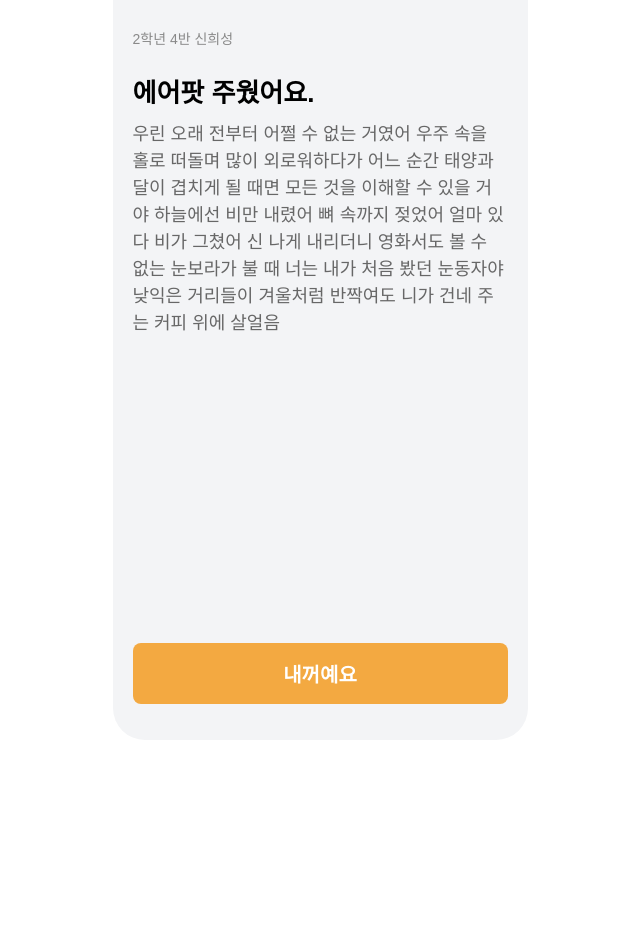
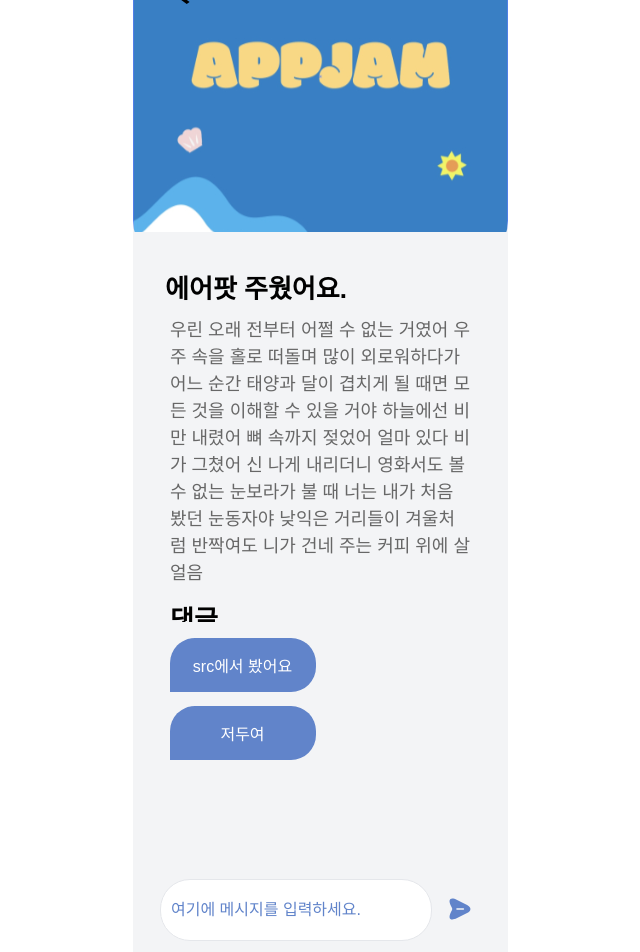
Before and after one commit to CRUISETEAM/Aditno, a SvelteKit app: page /lost/content in a window 1280 px wide. Shown: the part 120-1072 px from the top of the page, without its empty margins (320-960 px from the left). Before the commit the page ends 868 px from the top, so only its background shows below. Built offline with nearby package versions, Linux system fonts and the light colour scheme.

Commit message:
RE :: lost/content 디자인 반영

```diff
--- a/src/routes/insert/lostform/+page.svelte
+++ b/src/routes/insert/lostform/+page.svelte
@@ -1,10 +1,8 @@
 <script>
-  // SvelteKit의 내장 `goto` 함수 가져오기
   import { goto } from '$app/navigation';
 
-  // 제출 핸들러 함수
   function handleSubmit() {
-    goto('/lost'); // SvelteKit의 goto 함수를 사용하여 페이지 이동
+    goto('/lost');
   }
 </script>
 
--- a/src/routes/lost/content/+page.svelte
+++ b/src/routes/lost/content/+page.svelte
@@ -1,38 +1,60 @@
 <script>
-    const goBack = () => {
+    import { onMount } from "svelte";
+
+    let messages = ["src에서 봤어요", "저두여"];
+    let newMessage = "";
+
+    function sendMessage() {
+        if (newMessage.trim() !== "") {
+            messages = [...messages, newMessage];
+            newMessage = "";
+            scrollToBottom();
+        }
+    }
+
+    function goBack() {
         history.back();
-    };
+    }
 
-    const navigateToPap = () => {
-        window.location.href = "/find/pap";
-    };
+    function scrollToBottom() {
+        const messageList = document.getElementById('messageList');
+        // @ts-ignore
+        messageList.scrollTop = messageList.scrollHeight;
+    }
+
+    onMount(() => {
+        scrollToBottom();
+    });
 </script>
 
 <style>
     .app-container {
         width: 375px;
-        height: 812px;
+        height: 1100px;
         display: flex;
         flex-direction: column;
         align-items: center;
-        justify-content: flex-start;
+        justify-content: space-between;
+        position: relative;
         background-color: #F3F4F6;
         font-family: 'Pretendard', sans-serif;
         margin: 0 auto;
         overflow: hidden;
         border-radius: 32px;
-        padding: 20px;
-        position: relative;
+        margin-top: 40px;
     }
 
     .header {
         display: flex;
         align-items: center;
         padding: 16px;
-        padding-top: 48px;
         font-size: 28px;
         font-weight: bold;
         width: 100%;
+        position: absolute;
+        top: 50px;
+        left: 24px;
+        z-index: 10;
     }
 
     .back-button {
@@ -50,49 +72,117 @@
         margin-right: 8px;
     }
 
-    .content {
-        padding: 16px;
-        flex: 1;
-        overflow-y: auto;
+    .notice {
         width: 100%;
+        height: 350px;
+        background-image: url('/appjam.svg');
+        background-size: cover;
+        background-position: center;
+        margin-bottom: 20px;
+        border-top-left-radius: 8px;
+        border-top-right-radius: 8px;
     }
-
-
 
     .title {
         font-size: 26px;
         font-weight: 700;
         margin-bottom: 12px;
+        margin-left: -128px;
     }
 
-    .subtitle {
-        font-size: 14px;
-        color: #898989;
-        margin-bottom: 24px;
+    .content {
+        padding: 16px;
+        width: 100%;
+        display: flex;
+        flex-direction: column;
+        align-items: center;
+        flex-grow: 1;
+        overflow-y: auto;
     }
 
     .content-text {
         font-size: 18px;
         line-height: 1.5;
         color: #676767;
+        max-width: 300px;
+        text-align: left;
+        margin-bottom: 12px;
     }
 
-    .button-container {
-        padding: 16px;
-        width: 100%;
+    .subtitle {
+        font-size: 26px;
+        font-weight: 700;
+        margin-bottom: 12px;
+        margin-left: -252px;
     }
 
-    .button {
+    .chat-container {
         width: 100%;
-        padding: 16px 0;
-        background-color: #F3A941;
-        color: white;
+        padding: 16px;
+        display: flex;
+        flex-direction: column;
+        margin-bottom: 220px;
+        margin-left: 74px;
+    }
+
+    .message-list {
+        max-height: 150px;
+        overflow-y: auto;
+        padding-bottom: 10px;
+    }
+    .message {
+        width: 130px;
+        height: 38px;
+        padding: 8px;
+        border-radius: 25px 25px 25px 0px;
+        background-color: #6184CA;
+        color: #fff;
+        margin-bottom: 14px;
+        max-width: 70%;
+        font-size: 16px;
+        display: flex;
+        align-items: center;
+        justify-content: center;
         text-align: center;
-        font-size: 20px;
-        font-weight: 600;
-        border-radius: 8px;
+}
+
+    .message-input {
+        position: absolute;
+        top: 50%;
+        left: 50%;
+        transform: translate(-50%, -50%);
+        width: 320px;
+        height: 40px;
+        display: flex;
+        align-items: center;
+        margin-top: 440px;
+    }
+
+    .message-input input {
+        height: 40px;
+        flex: 1;
+        padding: 10px;
+        border: 1px solid #e5e7eb;
+        border-radius: 30px;
+        margin-right: 8px;
+        font-size: 16px;
+        color: #6184CA;
+    }
+
+    .message-input input::placeholder {
+        color: #6184CA;
+    }
+
+    .message-input button {
+        background: none;
+        border: none;
         cursor: pointer;
-        border: none;
+
+    }
+
+    .message-input img {
+        width: 28px;
+        height: 28px;
     }
 </style>
 
@@ -101,20 +191,29 @@
         <button type="button" on:click={goBack} aria-label="Go back" class="back-button">
             <img src="/arrow.svg" alt="Back" />
         </button>
-        이전
     </div>
 
+    <div class="notice"></div>
+
     <div class="content">
-        <div class="subtitle">2학년 4반 신희성</div>
         <div class="title">에어팟 주웠어요.</div>
         <div class="content-text">
             우린 오래 전부터 어쩔 수 없는 거였어 우주 속을 홀로 떠돌며 많이 외로워하다가 어느 순간 태양과 달이 겹치게 될 때면 모든 것을 이해할 수 있을 거야 하늘에선 비만 내렸어 뼈 속까지 젖었어 얼마 있다 비가 그쳤어 신 나게 내리더니 영화서도 볼 수 없는 눈보라가 불 때 너는 내가 처음 봤던 눈동자야 낮익은 거리들이 겨울처럼 반짝여도 니가 건네 주는 커피 위에 살얼음
         </div>
+        <div class="subtitle">댓글</div>
     </div>
 
-    <div class="button-container">
-        <button type="button" on:click={navigateToPap} class="button">
-            내꺼예요
-        </button>
+    <div class="chat-container">
+        <div class="message-list" id="messageList">
+            {#each messages as message}
+                <div class="message">{message}</div>
+            {/each}
+        </div>
+        <div class="message-input">
+            <input type="text" bind:value={newMessage} placeholder="여기에 메시지를 입력하세요." />
+            <button on:click={sendMessage}>
+                <img src="/send.svg" alt="Send" />
+            </button>
+        </div>
     </div>
 </div>
```
Also changed, not shown: static/send.svg (added).
